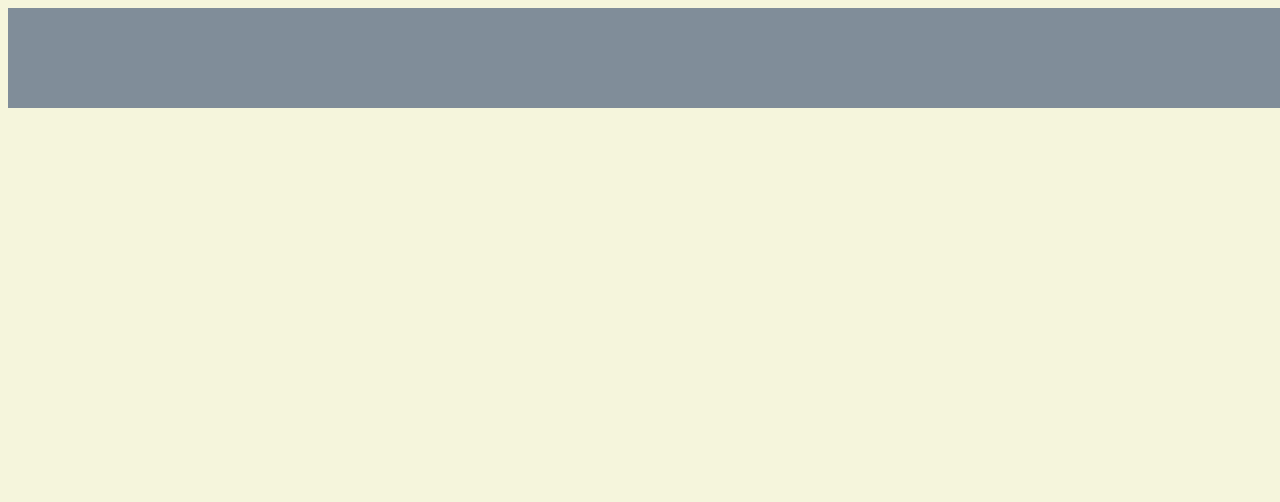
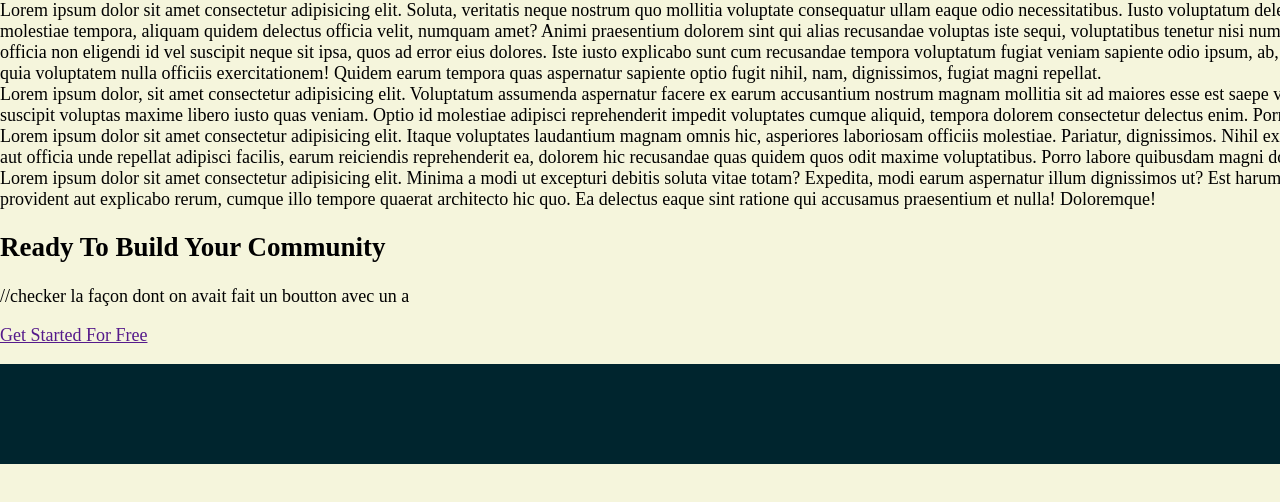
Before and after one commit to Oliviermaignan/Agence-Simpl-web, a plain HTML site: page Olivier/Olivier_index.html in a window 1280 px wide. Shown: the top 502 px of the page. Drawn offline with Linux system fonts and the light colour scheme.

Commit message:
fin de journee

```diff
--- a/Olivier/Olivier_index.html
+++ b/Olivier/Olivier_index.html
@@ -8,15 +8,23 @@
 </head>
 <body>
     <header>
-        <div></div>
+        <div>Lorem ipsum dolor sit amet consectetur adipisicing elit. Soluta, veritatis neque nostrum quo mollitia voluptate consequatur ullam eaque odio necessitatibus. Iusto voluptatum deleniti quos quasi molestiae tempora, aliquam quidem delectus officia velit, numquam amet? Animi praesentium dolorem sint qui alias recusandae voluptas iste sequi, voluptatibus tenetur nisi numquam voluptatum officia non eligendi id vel suscipit neque sit ipsa, quos ad error eius dolores. Iste iusto explicabo sunt cum recusandae tempora voluptatum fugiat veniam sapiente odio ipsum, ab, omnis nemo facilis id quia voluptatem nulla officiis exercitationem! Quidem earum tempora quas aspernatur sapiente optio fugit nihil, nam, dignissimos, fugiat magni repellat.</div>
     </header>
     <main>
         <div>
-            <section></section>
-            <section></section>
-            <section></section>
+            <section>Lorem ipsum dolor, sit amet consectetur adipisicing elit. Voluptatum assumenda aspernatur facere ex earum accusantium nostrum magnam mollitia sit ad maiores esse est saepe vero inventore, suscipit voluptas maxime libero iusto quas veniam. Optio id molestiae adipisci reprehenderit impedit voluptates cumque aliquid, tempora dolorem consectetur delectus enim. Porro, quibusdam amet.</section>
+            <section>Lorem ipsum dolor sit amet consectetur adipisicing elit. Itaque voluptates laudantium magnam omnis hic, asperiores laboriosam officiis molestiae. Pariatur, dignissimos. Nihil excepturi totam culpa aut officia unde repellat adipisci facilis, earum reiciendis reprehenderit ea, dolorem hic recusandae quas quidem quos odit maxime voluptatibus. Porro labore quibusdam magni dolor nulla assumenda!</section>
+            <section>Lorem ipsum dolor sit amet consectetur adipisicing elit. Minima a modi ut excepturi debitis soluta vitae totam? Expedita, modi earum aspernatur illum dignissimos ut? Est harum laudantium, laborum provident aut explicabo rerum, cumque illo tempore quaerat architecto hic quo. Ea delectus eaque sint ratione qui accusamus praesentium et nulla! Doloremque!</section>
         </div>
-        <div></div>
+        <div>
+            <h2>Ready To Build Your Community</h2>
+            //checker la façon dont on avait fait un boutton avec un a
+            <div>
+                <a href="">
+                    <p>Get Started For Free</p>
+                </a>
+            </div>
+        </div>
     </main>
     <footer>
         <div></div>
--- a/Olivier/Olivier_style.css
+++ b/Olivier/Olivier_style.css
@@ -1,13 +1,12 @@
 body{
+    padding: 0;
+    margin: 0;
+    font-size: 18px;
     width: 1440px;
     background-color: beige;
-    position: absolute;
 }
 
 footer{
-    position: relative;
-    bottom: 0;
-    background-color: hsl(208, 11%, 55%);
+    background-color:hsl(192, 100%, 9%);
     height:100px;
-
 }
```
